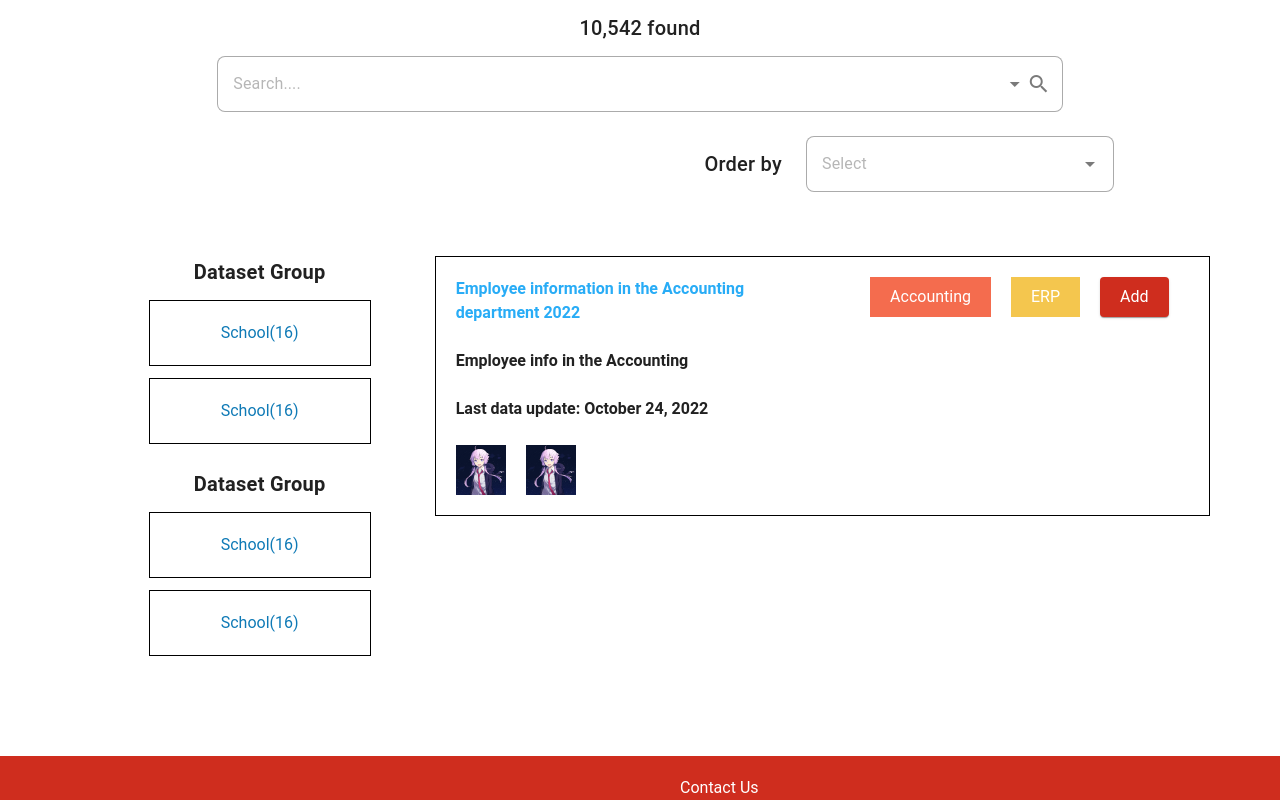
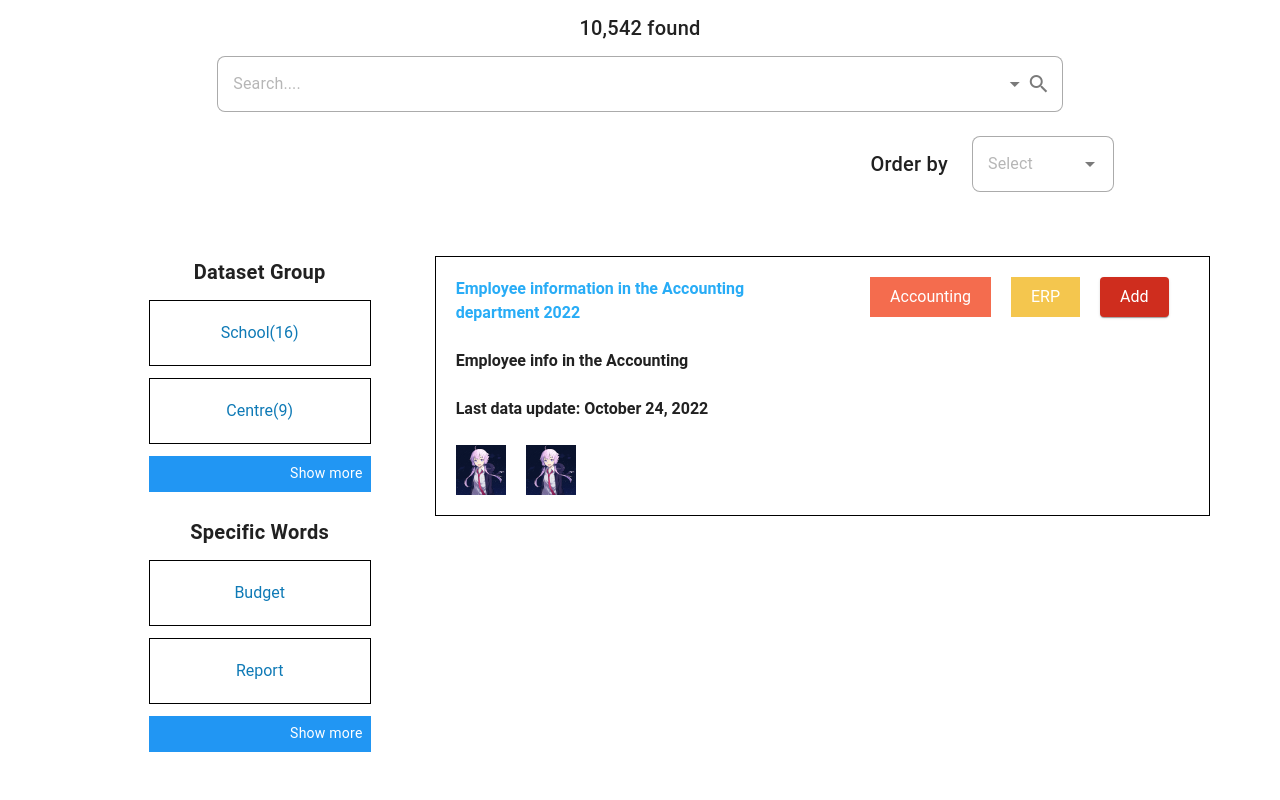
Before and after one commit to k1tsanapong/almost-open-data-frontend, a Nuxt app: page /data-inventory in a window 1280 px wide. Shown: the part 240-1040 px from the top of the page. Built offline with nearby package versions, Linux system fonts and the light colour scheme.

Commit message:
Update data-inventory.vue layout and content

```diff
--- a/pages/data-inventory.vue
+++ b/pages/data-inventory.vue
@@ -30,11 +30,11 @@
 
           <v-col class="d-flex justify-end">
             <v-row>
-              <v-col class="d-flex align-center justify-end" cols="3">
+              <v-col class="d-flex align-center justify-end" cols="6">
                 <div class="text-h6">Order by</div>
               </v-col>
 
-              <v-col class="d-flex align-center" cols="6">
+              <v-col class="d-flex align-center" cols="3">
                 <v-select
                   variant="outlined"
                   :items="['foo', 'bar']"
@@ -73,21 +73,29 @@
                   class="fill-height pa-5 d-flex justify-center"
                   style="border: 1px solid black"
                 >
-                  <div style="color: #0f7ab6">School(16)</div>
+                  <div style="color: #0f7ab6">Centre(9)</div>
+                </v-col>
+              </v-row>
+
+              <v-row class="px-10 mb-3">
+                <v-col class="pa-2 d-flex justify-end bg-blue">
+                  <div class="text-body-2" style="color: white">
+                    Show more
+                  </div>
                 </v-col>
               </v-row>
             </v-col>
 
             <v-col>
               <v-row class="mb-3" justify="center">
-                <div class="text-h6 font-weight-bold">Dataset Group</div>
+                <div class="text-h6 font-weight-bold">Specific Words</div>
               </v-row>
               <v-row class="px-10 mb-3">
                 <v-col
                   class="fill-height pa-5 d-flex justify-center"
                   style="border: 1px solid black"
                 >
-                  <div style="color: #0f7ab6">School(16)</div>
+                  <div style="color: #0f7ab6">Budget</div>
                 </v-col>
               </v-row>
 
@@ -96,14 +104,23 @@
                   class="fill-height pa-5 d-flex justify-center"
                   style="border: 1px solid black"
                 >
-                  <div style="color: #0f7ab6">School(16)</div>
+                  <div style="color: #0f7ab6">Report</div>
                 </v-col>
               </v-row>
+
+              <v-row class="px-10 mb-3">
+                <v-col class="pa-2 d-flex justify-end bg-blue">
+                  <div class="text-body-2" style="color: white">
+                    Show more
+                  </div>
+                </v-col>
+              </v-row>
+
             </v-col>
           </v-col>
 
           <v-col cols="12" md="8">
-            <v-col class="pa-0" cols="11" >
+            <v-col class="pa-0" cols="11">
               <div class="fill-height pa-5" style="border: 1px solid black">
                 <v-row>
                   <v-col xs="12">
@@ -169,7 +186,6 @@
               </div>
             </v-col>
           </v-col>
-
         </v-row>
       </v-col>
     </v-row>
```
Lines whose indentation alone changed are shown as unchanged.
